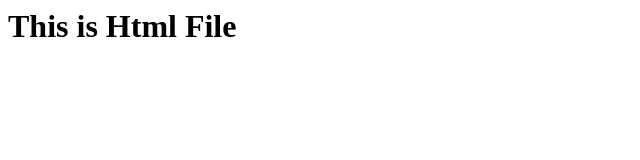
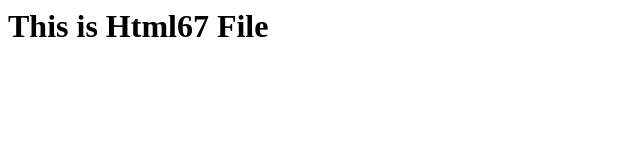
Before and after one commit to Ravali030/GITDEMO1, a plain HTML site: page index.html in a window 1280 px wide. Shown: the whole page, without its empty margins (0-640 px from the left). Drawn offline with Linux system fonts and the light colour scheme.

Commit message:
Update index.html

```diff
--- a/index.html
+++ b/index.html
@@ -1 +1 @@
-<h1>This is Html File</h1>
+<h1>This is Html67 File</h1>
```
